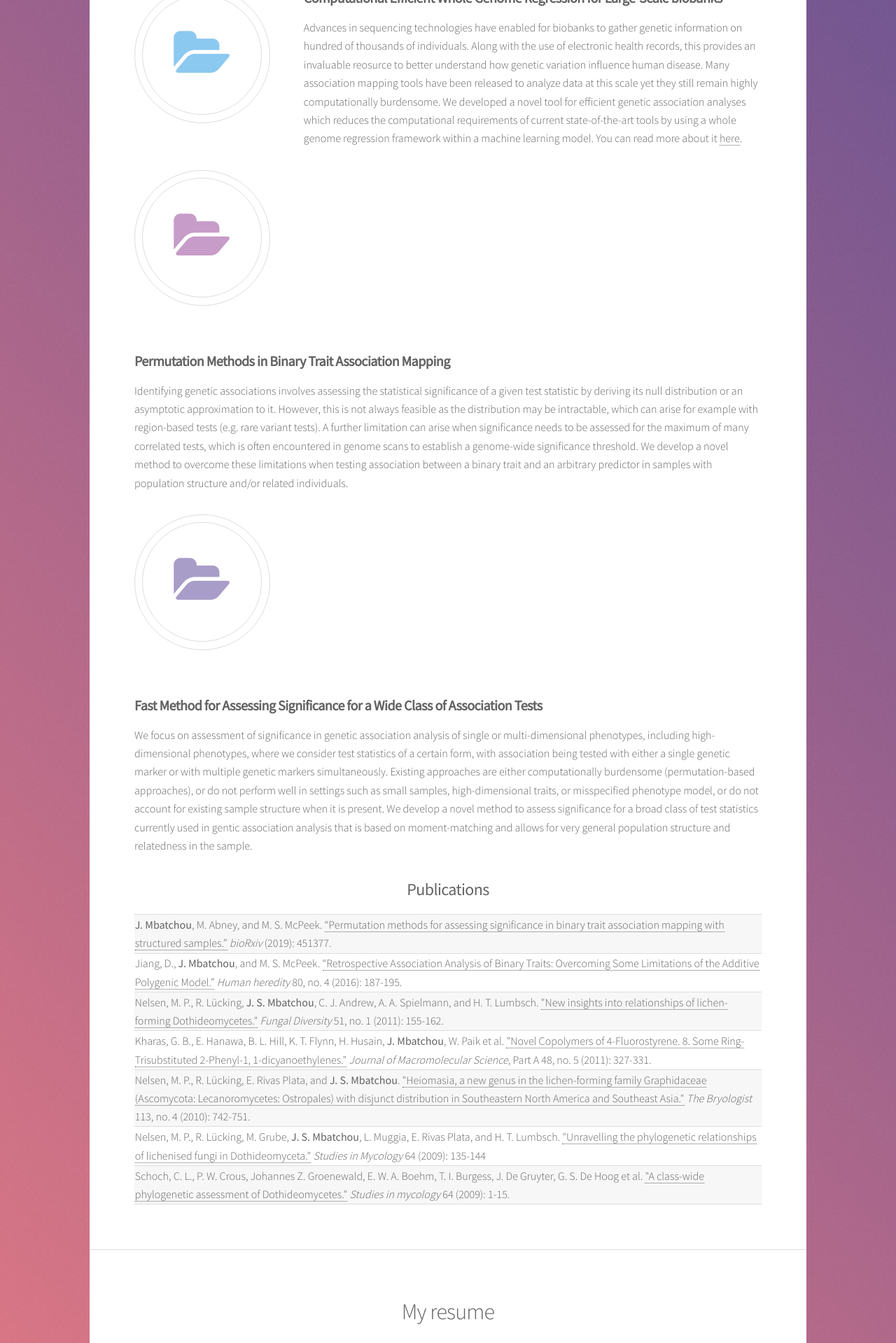
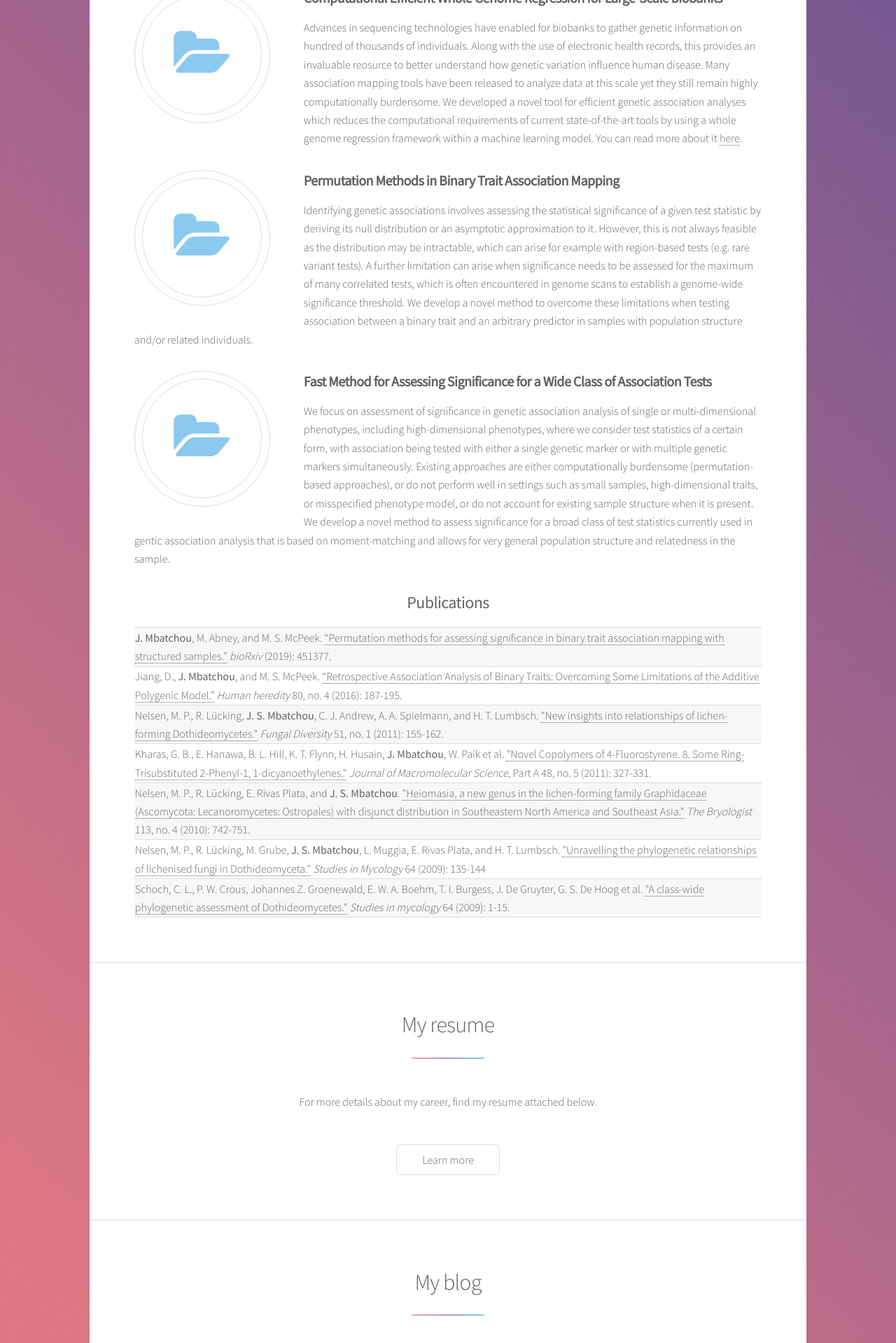
Before and after one commit to joellesophya/joellesophya.github.io, a Jekyll site: the page built from index.html, in a window 1280 px wide. Shown: the part 1488-3407 px from the top of the page at 70% size. Built offline with Jekyll 4.4.1, drawn with Linux system fonts in a browser that asks for light colours.

Commit message:
fix format

```diff
--- a/index.html
+++ b/index.html
@@ -47,7 +47,7 @@ I currently work as a statistical geneticist at the Regeneron Genetics Center wh
         </p>
 
         <p>
-        <span class="icon major style2 fa-folder-open"></span>
+        <span class="icon major style6 fa-folder-open"></span>
         <h3>Permutation Methods in Binary Trait Association Mapping</h3>
         Identifying genetic associations involves assessing the statistical significance of a given test statistic by deriving its null distribution or an asymptotic approximation to it. However, this is not always feasible as the distribution may be intractable, which can arise for example with region-based tests (e.g. rare variant tests).
                 A further limitation can arise when significance needs to be assessed for the maximum of many correlated tests, which is often encountered in genome scans to establish a genome-wide significance threshold.
@@ -55,7 +55,7 @@ I currently work as a statistical geneticist at the Regeneron Genetics Center wh
         </p>
 
         <p>
-        <span class="icon major style3 fa-folder-open"></span>
+        <span class="icon major style6 fa-folder-open"></span>
         <h3>Fast Method for Assessing Significance for a Wide Class of Association Tests</h3>
         We focus on assessment of significance in genetic association analysis of single or multi-dimensional phenotypes, including high-dimensional phenotypes, where we consider test statistics of a certain form, with association being tested with either a single genetic marker or with multiple genetic markers simultaneously. Existing approaches are either computationally burdensome (permutation-based approaches), or do not perform well in settings such as small samples, high-dimensional traits, or misspecified phenotype model, or do not account for existing sample structure when it is present. We develop a novel method to assess significance for a broad class of test statistics currently used in gentic association analysis that is based on moment-matching and allows for very general population structure and relatedness in the sample.
         </p>
```
